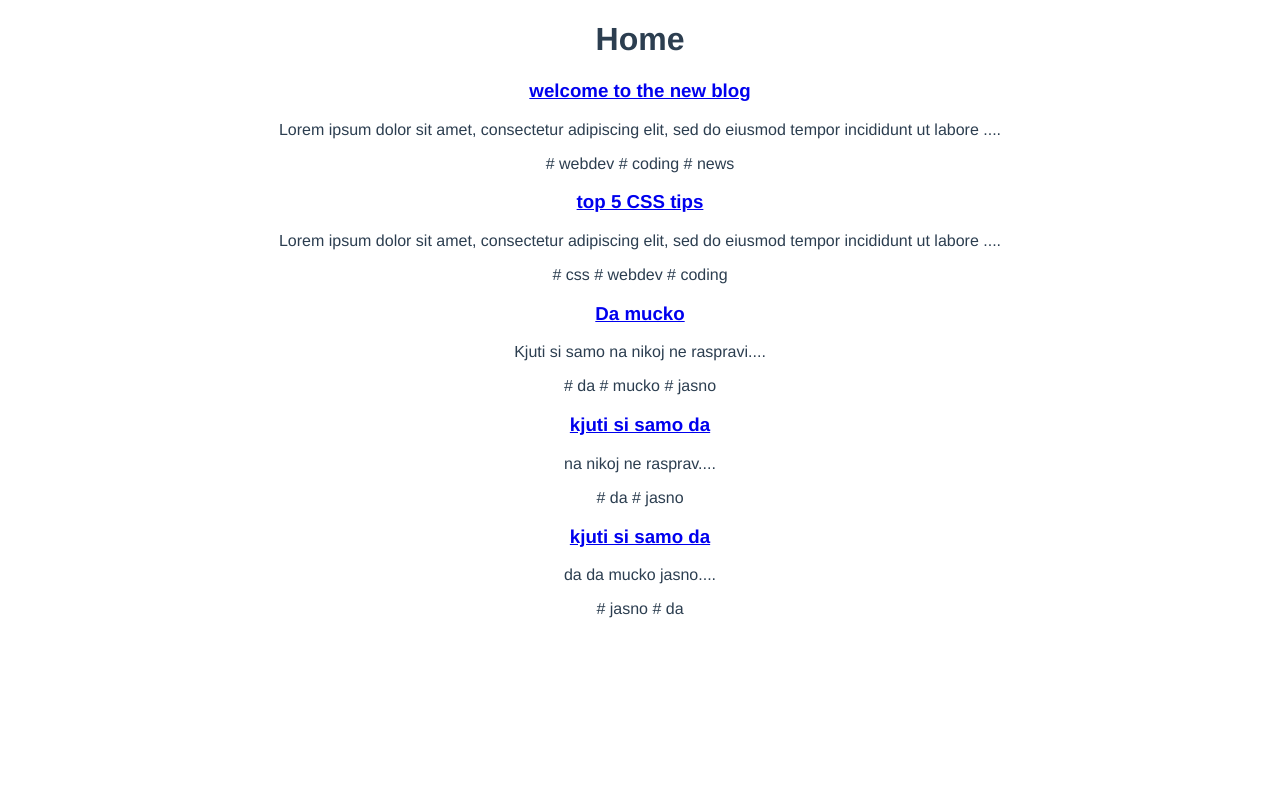
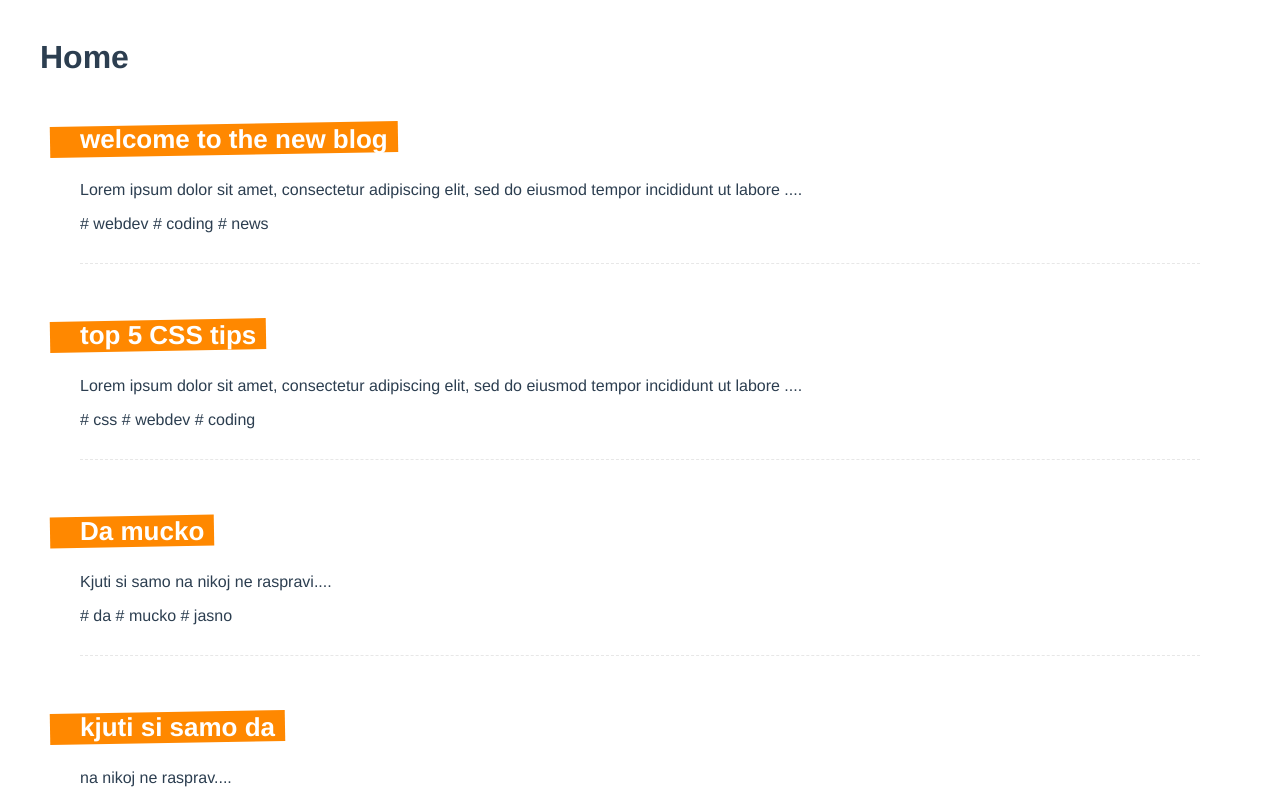
Before and after one commit to geostojanov/dojo-blog, a Vue app: page / in a window 1280 px wide. Shown: the top 800 px of the page. Built offline with nearby package versions, Linux system fonts and the light colour scheme; data requests are answered from the project's data file.

Commit message:
Nee bitno koo lekcija da

```diff
--- a/src/App.vue
+++ b/src/App.vue
@@ -7,7 +7,6 @@
   font-family: Avenir, Helvetica, Arial, sans-serif;
   -webkit-font-smoothing: antialiased;
   -moz-osx-font-smoothing: grayscale;
-  text-align: center;
   color: #2c3e50;
 }
 </style>
--- a/src/components/SinglePost.vue
+++ b/src/components/SinglePost.vue
@@ -25,5 +25,29 @@
 </script>
 
 <style>
-
+  .post {
+    margin: 0 40px 30px;
+    padding-bottom: 30px;
+    border-bottom: 1px dashed #e7e7e7;
+  }
+  .post h3 {
+    display: inline-block;
+    position: relative;
+    font-size: 26px;
+    color: white;
+    margin-bottom: 10px;
+    max-width: 400px;
+  }
+  .post h3::before {
+    content: "";
+    display: block;
+    width: 100%;
+    height: 100%;
+    background: #ff8800;
+    position: absolute;
+    z-index: -1;
+    padding-right: 40px;
+    left: -30px;
+    transform: rotateZ(-1deg);
+  }
 </style>
--- a/src/composables/getPost.js
+++ b/src/composables/getPost.js
@@ -6,12 +6,6 @@
 
   const load = async () => {
     try {
-
-      // simulate dalay
-      await new Promise(resolve => {
-        setTimeout(resolve, 2000)
-      })
-
       let data = await fetch('http://localhost:3000/posts/' + id)
       if (!data.ok) {
         throw Error('that post does not exist.')
--- a/src/composables/getPosts.js
+++ b/src/composables/getPosts.js
@@ -6,12 +6,6 @@
 
   const load = async () => {
     try {
-
-      // simulate dalay
-      await new Promise(resolve => {
-        setTimeout(resolve, 2000)
-      })
-
       let data = await fetch('http://localhost:3000/posts')
       if (!data.ok) {
         throw Error('no data available')
--- a/src/views/HomeView.vue
+++ b/src/views/HomeView.vue
@@ -27,3 +27,11 @@
   }
 }
 </script>
+
+<style>
+  .home {
+    max-width: 1200px;
+    margin: 0 auto;
+    padding: 10px;
+  }
+</style>
```
